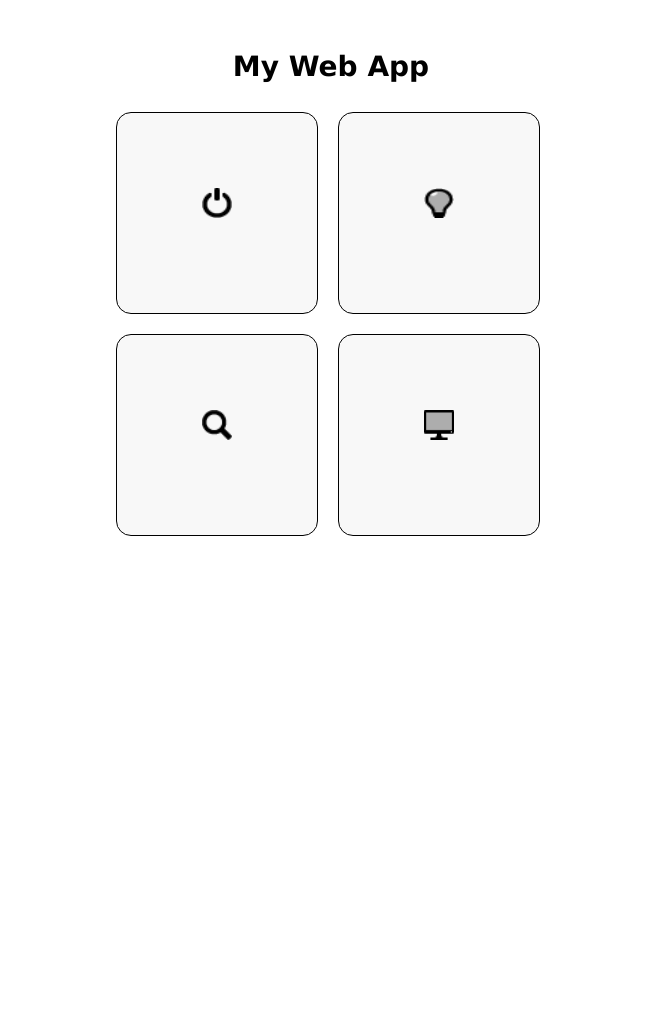
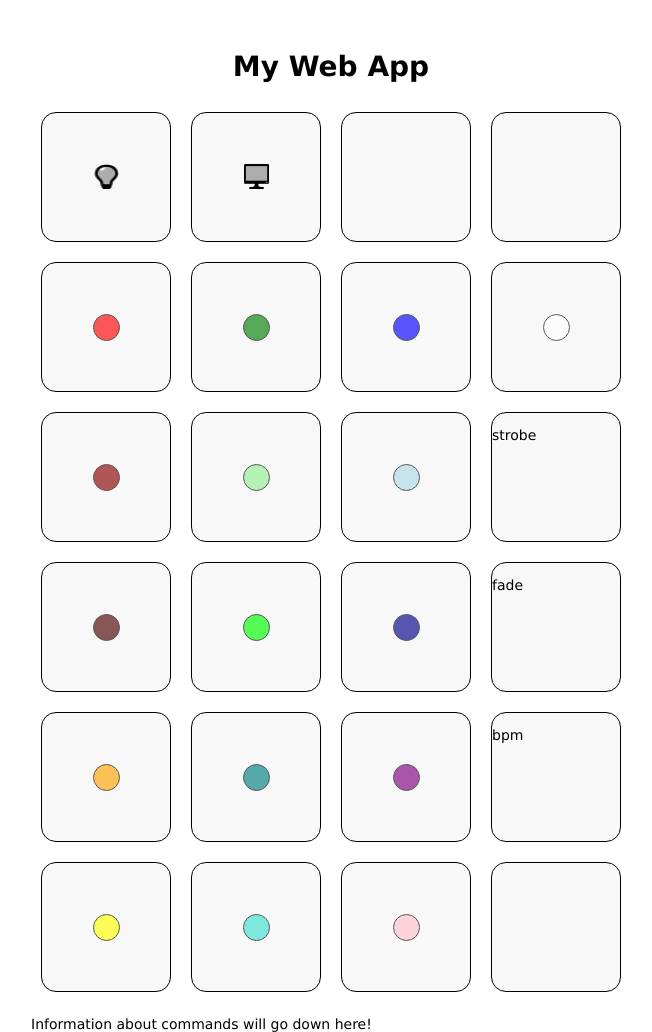
Before and after one commit to hlane6/room_controller, a Python web app: template public/templates/home.html in a window 1280 px wide. Shown: the whole page, without its empty margins (309-961 px from the left). Before the commit the page ends 536 px from the top, so only its background shows below. Run offline with Jinja, Linux system fonts and the light colour scheme; the template is opened without the code that fills it, so the values that code supplies are empty.

Commit message:
made app ready for actual commands

```diff
--- a/public/static/javascript/click.js
+++ b/public/static/javascript/click.js
@@ -1,15 +1,11 @@
 var parent, ink, d, x, y;
-
-console.log("hi");
+var lights_hidden = true;
 
 $(".button").click(function(e) {
     parent = $(this).parent();
-    if (parent.find(".ink").length == 0) {
-        $(this).append("<span class='ink'></span>");
-    } else {
-        $(".ink").remove();
-        $(this).append("<span class='ink'></span>");
-    }
+
+    $(".ink").remove();
+    $(this).append("<span class='ink'></span>");
 
     ink = $(this).find(".ink");
 
@@ -17,11 +13,18 @@ $(".button").click(function(e) {
 
     if (!ink.height() && !ink.width()) {
         d = Math.max(parent.outerWidth(), parent.outerHeight());
-        ink.css({height: d, width: d});
+        ink.css({ height: d, width: d });
     }
 
     x = e.pageX - $(this).offset().left - ink.width() / 2;
     y = e.pageY - $(this).offset().top - ink.height() / 2;
 
-    ink.css({top: y + 'px', left: x + 'px'}).addClass("animate");
+    ink.css({ top: y + 'px', left: x + 'px' }).addClass("animate");
+
+    var id = $(this).attr("id");
+
+    var xhttp = $.ajax("commands.php/?command=" + id)
+        .done(function() {
+            $("#info").text(xhttp.responseText);
+        });
 })
--- a/public/static/stylesheets/style.css
+++ b/public/static/stylesheets/style.css
@@ -9,8 +9,8 @@ a {
 
 #container {
     margin: 50px auto;
-    width: 450px;
-    height: 500px;
+    width: 600px;
+    height: 600px;
 }
 
 .title {
@@ -25,8 +25,8 @@ a {
 }
 
 .button {
-    width: 200px;
-    height: 200px;
+    width: 128px;
+    height: 128px;
     margin: 10px;
     background: #F8F8F8;
     border: solid 1px black;
@@ -40,13 +40,28 @@ a {
     background: #E0E0E0;
 }
 
-.button > img {
+.button img {
     display: block;
-    width: 30px;
-    height: 30px;
-    margin: 75px auto;
+    width: 25px;
+    height: 25px;
+    margin: 51px  auto;
     position: relative;
     overflow: hidden;
+}
+
+.button-small {
+    width: 73px;
+    height: 73px;
+    margin: 4px;
+    background: #f8f8f8;
+    float: left;
+    border: solid 1px black;
+    border-radius: 10px;
+}
+
+.button-inside {
+    position: relative;
+    opacity: 1.0;
 }
 
 .ink {
@@ -66,3 +81,76 @@ a {
         transform: scale(2.5);
     }
 }
+
+.circle {
+    width: 25px;
+    height: 25px;
+    margin: 51px;
+    border-radius: 100%;
+    opacity: .65;
+    border: solid 1px black;
+}
+
+.blue {
+    background: blue;
+}
+
+.purple {
+    background: purple;
+}
+
+.red {
+    background: red;
+}
+
+.green {
+    background: green;
+}
+
+.yellow {
+    background: yellow;
+}
+
+.orange {
+    background: orange;
+}
+
+.white {
+    background: white;
+}
+
+.dark-red {
+    background: darkred;
+}
+
+.light-green {
+    background: lightgreen;
+}
+
+.light-blue {
+    background: lightblue;
+}
+
+.darkest-red {
+    background: #4d0000;
+}
+
+.lightest-green {
+    background: #00ff00;
+}
+
+.dark-blue {
+    background: darkblue;
+}
+
+.pink {
+    background: pink;
+}
+
+.blue-green {
+    background: teal;
+}
+
+.turquoise {
+    background: turquoise;
+}
--- a/public/templates/home.html
+++ b/public/templates/home.html
@@ -6,28 +6,96 @@
     <title>
         A Simple Web App
     </title>
-    <link rel="stylesheet" type="text/css" href="static/stylesheets/style.css"/>
+    <link rel="stylesheet" type="text/css"
+            href="static/stylesheets/style.css"/>
     <script src="includes/jquery.js"></script>
 </head>
 <body>
     <div id="container">
         <h1 class="title">My Web App</h1>
+
         <div class="row">
-            <div class="button">
-                <img src="/static/images/glyphicons-64-power.png"/>
+            <div id="lights" class="button">
+                <img src="static/images/glyphicons-65-lightbulb.png" />
             </div>
-            <div class="button">
-                <img src="/static/images/glyphicons-65-lightbulb.png"/>
+            <div id="tv" class="button">
+                <img src="static/images/glyphicons-87-display.png" />
+            </div>
+            <div id="" class="button">
+            </div>
+            <div id="" class="button">
             </div>
         </div>
         <div class="row">
-            <div class="button">
-                <img src="/static/images/glyphicons-28-search.png"/>
+            <div id="red" class="button">
+                <div class="red circle"></div>
             </div>
-            <div class="button">
-                <img src="/static/images/glyphicons-87-display.png"/>
+            <div id="green" class="button">
+                <div class="green circle"></div>
+            </div>
+            <div id="blue" class="button">
+                <div class="blue circle"></div>
+            </div>
+            <div id="white" class="button">
+                <div class="white circle"></div>
             </div>
         </div>
+        <div class="row">
+            <div id="dark-red" class="button">
+                <div class="dark-red circle"></div>
+            </div>
+            <div id="light-green" class="button">
+                <div class="light-green circle"></div>
+            </div>
+            <div id="light-blue" class="button">
+                <div class="light-blue circle"></div>
+            </div>
+            <div id="strobe" class="button">
+                <p>strobe</p>
+            </div>
+        </div>
+        <div class="row">
+            <div id="darkest-red" class="button">
+                <div class="darkest-red circle"></div>
+            </div>
+            <div id="lighest-green" class="button">
+                <div class="lightest-green circle"></div>
+            </div>
+            <div id="dark-blue" class="button">
+                <div class="dark-blue circle"></div>
+            </div>
+            <div id="fade" class="button">
+                <p>fade</p>
+            </div>
+        </div>
+        <div class="row">
+            <div id="orange" class="button">
+                <div class="orange circle"></div>
+            </div>
+            <div id="blue-green" class="button">
+                <div class="blue-green circle"></div>
+            </div>
+            <div id="purple" class="button">
+                <div class="purple circle"></div>
+            </div>
+            <div id="bpm" class="button">
+                <p>bpm</p>
+            </div>
+        </div>
+        <div class="row">
+            <div id="yellow" class="button">
+                <div class="yellow circle"></div>
+            </div>
+            <div id="turquoise" class="button">
+                <div class="turquoise circle"></div>
+            </div>
+            <div id="pink" class="button">
+                <div class="pink circle"></div>
+            </div>
+            <div id="" class="button">
+            </div>
+        </div>
+        <p id="info">Information about commands will go down here!</p>
     </div>
     <script src="static/javascript/click.js"></script>
 </body>
```
Also changed, not shown: public/templates/button-inner.html (added, +35 -0 lines), 1 other file.
